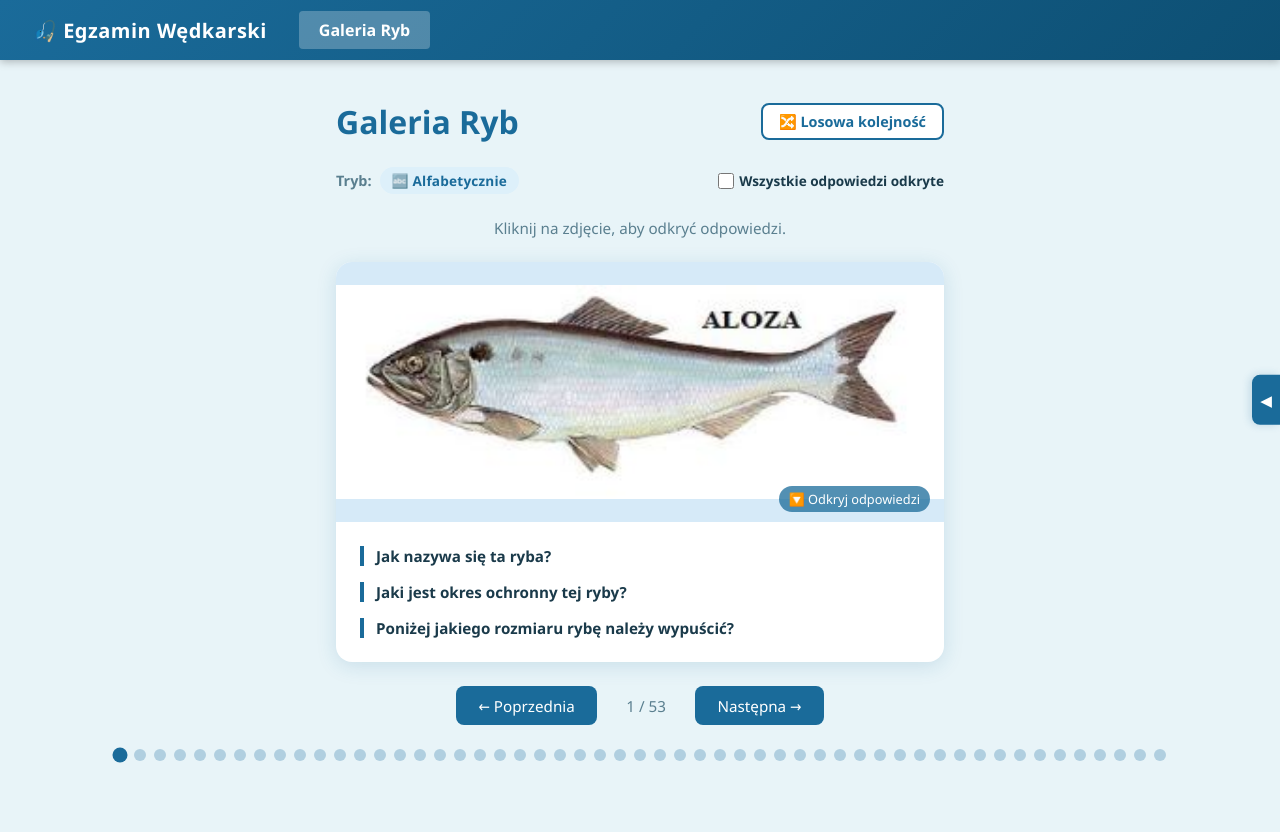
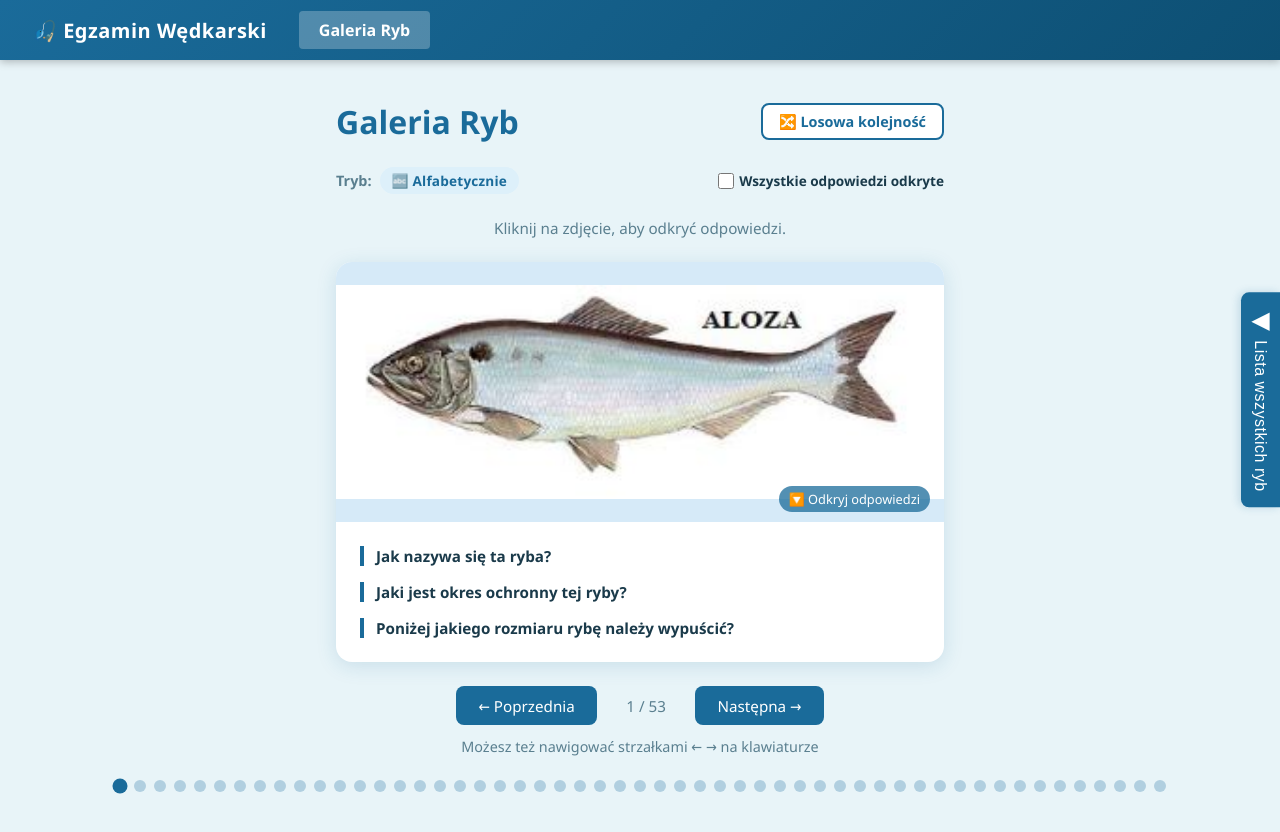
Before and after one commit to sjanisz/KartaWedkarskaEgzamin, a React (Vite) app: page / in a window 1280 px wide. Shown: the top 832 px of the page. Built offline with nearby package versions, Linux system fonts and the light colour scheme.

Commit message:
fixes and enhancements for fishes list - improved navigation using keyboard left/right

```diff
--- a/src/pages/GaleriaRyb.css
+++ b/src/pages/GaleriaRyb.css
@@ -1,5 +1,18 @@
 .galeria-page {
   position: relative;
+}
+
+.galeria-page.docked {
+  display: flex;
+  align-items: flex-start;
+}
+
+.galeria-page.docked .galeria-container {
+  order: 1;
+}
+
+.galeria-page.docked .galeria-sidebar {
+  order: 2;
 }
 
 .galeria-container {
@@ -10,6 +23,12 @@
   flex-direction: column;
   align-items: center;
   gap: 1.5rem;
+}
+
+.galeria-container.docked {
+  flex: 1;
+  min-width: 0;
+  max-width: 640px;
 }
 
 .galeria-header {
@@ -290,6 +309,13 @@
   text-align: center;
 }
 
+.keyboard-hint {
+  font-size: 0.9rem;
+  color: #5a7f8f;
+  text-align: center;
+  margin-top: -0.75rem;
+}
+
 /* Dots */
 .galeria-dots {
   display: flex;
@@ -330,12 +356,28 @@
   width: 50vw;
 }
 
+.galeria-sidebar.docked {
+  position: sticky;
+  top: 0;
+  height: calc(100vh - 60px);
+  flex-shrink: 0;
+  box-shadow: -4px 0 24px rgba(26, 107, 154, 0.18);
+}
+
+.galeria-sidebar.docked.open {
+  width: 50%;
+}
+
 .sidebar-inner {
   width: 50vw;
   height: 100%;
   display: flex;
   flex-direction: column;
   overflow: hidden;
+}
+
+.galeria-sidebar.docked .sidebar-inner {
+  width: 100%;
 }
 
 .sidebar-header {
@@ -423,6 +465,25 @@
   color: #4a7a9a;
 }
 
+.sidebar-dock-label {
+  display: flex;
+  align-items: center;
+  gap: 0.3rem;
+  font-size: 0.8rem;
+  color: rgba(255,255,255,0.9);
+  cursor: pointer;
+  user-select: none;
+  margin-left: auto;
+  margin-right: 0.75rem;
+}
+
+.sidebar-dock-label input[type='checkbox'] {
+  width: 14px;
+  height: 14px;
+  cursor: pointer;
+  accent-color: #fff;
+}
+
 /* Sidebar toggle tab */
 .sidebar-toggle-tab {
   position: fixed;
@@ -433,19 +494,39 @@
   color: #fff;
   border: none;
   cursor: pointer;
-  padding: 1.1rem 0.5rem;
+  padding: 1rem 0.65rem;
   border-radius: 8px 0 0 8px;
-  font-size: 0.95rem;
   line-height: 1;
   z-index: 101;
   transition: right 0.3s ease, background 0.2s;
   box-shadow: -2px 0 8px rgba(26, 107, 154, 0.2);
+  display: flex;
+  flex-direction: column;
+  align-items: center;
+  gap: 0.5rem;
+}
+
+.sidebar-tab-arrow {
+  font-size: 1.5rem;
+}
+
+.sidebar-tab-text {
+  font-size: 1rem;
+  font-weight: 100;
+  writing-mode: vertical-rl;
+  text-orientation: mixed;
+  letter-spacing: 0.5px;
+  white-space: nowrap;
 }
 
 .sidebar-toggle-tab.open {
   right: 50vw;
 }
 
+.sidebar-toggle-tab.open.docked {
+  right: 50%;
+}
+
 .sidebar-toggle-tab:hover {
   background: #155a82;
 }
--- a/src/pages/GaleriaRyb.jsx
+++ b/src/pages/GaleriaRyb.jsx
@@ -1,4 +1,4 @@
-import { useState, useEffect } from 'react'
+import { useState, useEffect, useRef } from 'react'
 import fishes from '../data/fishes'
 import './GaleriaRyb.css'
 
@@ -19,8 +19,10 @@ export default function GaleriaRyb() {
   const [revealed, setRevealed] = useState(false)
   const [shuffled, setShuffled] = useState(false)
   const [sidebarOpen, setSidebarOpen] = useState(false)
+  const [sidebarDocked, setSidebarDocked] = useState(false)
   const [imageLoaded, setImageLoaded] = useState(false)
   const [revealAll, setRevealAll] = useState(false)
+  const activeItemRef = useRef(null)
 
   const showAnswers = revealAll || revealed
 
@@ -46,6 +48,12 @@ export default function GaleriaRyb() {
   }
 
   useEffect(() => {
+    if (activeItemRef.current) {
+      activeItemRef.current.scrollIntoView({ block: 'nearest', behavior: 'smooth' })
+    }
+  }, [currentIndex])
+
+  useEffect(() => {
     function handleKey(e) {
       if (e.key === 'ArrowLeft') goPrev()
       if (e.key === 'ArrowRight') goNext()
@@ -66,14 +74,22 @@ export default function GaleriaRyb() {
   }
 
   return (
-    <div className="galeria-page">
+    <div className={`galeria-page${sidebarDocked && sidebarOpen ? ' docked' : ''}`}>
 
       {/* Side panel */}
-      <div className={`galeria-sidebar${sidebarOpen ? ' open' : ''}`}>
+      <div className={`galeria-sidebar${sidebarOpen ? ' open' : ''}${sidebarDocked ? ' docked' : ''}`}>
         <div className="sidebar-inner">
           <div className="sidebar-header">
             <span className="sidebar-title">Wszystkie ryby ({sortedAlpha.length})</span>
-            <button className="sidebar-close" onClick={() => setSidebarOpen(false)} aria-label="Zamknij panel">✕</button>
+            <label className="sidebar-dock-label">
+              <input
+                type="checkbox"
+                checked={sidebarDocked}
+                onChange={(e) => setSidebarDocked(e.target.checked)}
+              />
+              Przypnij
+            </label>
+            <button className="sidebar-close" onClick={() => { setSidebarOpen(false); setSidebarDocked(false) }} aria-label="Zamknij panel">✕</button>
           </div>
           <ul className="sidebar-list">
             {sortedAlpha.map((f) => {
@@ -82,6 +98,7 @@ export default function GaleriaRyb() {
               return (
                 <li
                   key={f.id}
+                  ref={isActive ? activeItemRef : null}
                   className={`sidebar-item${isActive ? ' active' : ''}`}
                   onClick={() => goToById(f.id)}
                 >
@@ -100,14 +117,15 @@ export default function GaleriaRyb() {
 
       {/* Sidebar toggle tab */}
       <button
-        className={`sidebar-toggle-tab${sidebarOpen ? ' open' : ''}`}
-        onClick={() => setSidebarOpen(s => !s)}
+        className={`sidebar-toggle-tab${sidebarOpen ? ' open' : ''}${sidebarDocked && sidebarOpen ? ' docked' : ''}`}
+        onClick={() => { if (sidebarOpen) { setSidebarOpen(false); setSidebarDocked(false) } else { setSidebarOpen(true) } }}
         title={sidebarOpen ? 'Zamknij listę ryb' : 'Otwórz listę ryb'}
       >
-        {sidebarOpen ? '▶' : '◀'}
+        <span className="sidebar-tab-arrow">{sidebarOpen ? '▶' : '◀'}</span>
+        <span className="sidebar-tab-text">Lista wszystkich ryb</span>
       </button>
 
-      <div className="galeria-container">
+      <div className={`galeria-container${sidebarDocked && sidebarOpen ? ' docked' : ''}`}>
       <div className="galeria-header">
         <h1 className="galeria-title">Galeria Ryb</h1>
         <button
@@ -215,6 +233,7 @@ export default function GaleriaRyb() {
           Następna &#8594;
         </button>
       </div>
+      <p className="keyboard-hint">Możesz też nawigować strzałkami &#8592; &#8594; na klawiaturze</p>
 
       {/* Dot indicators */}
       <div className="galeria-dots">
```
